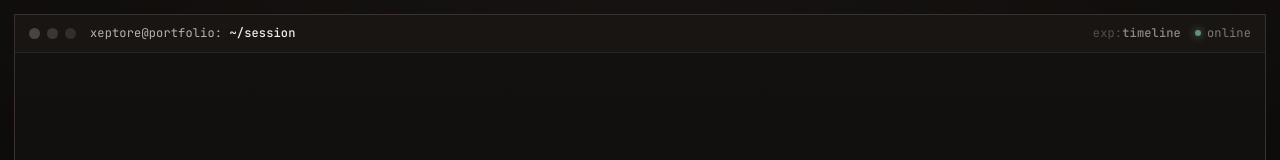
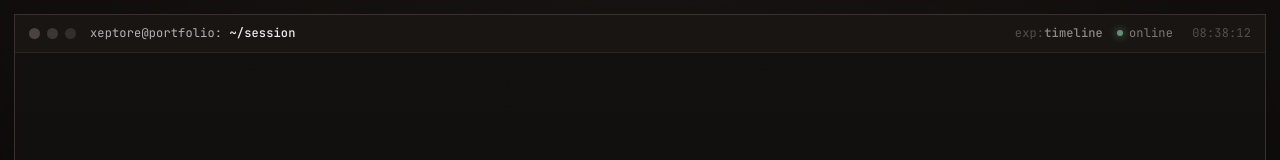
Before and after one commit to zahramirkazemi/xeptore-portfolio, a React (Vite) app: page / in a window 1280 px wide. Shown: the top 160 px of the page. Built offline with nearby package versions, Linux system fonts and the light colour scheme.

Commit message:
feat: add clock to tool-bar

```diff
--- /dev/null
+++ b/src/components/Clock.tsx
@@ -0,0 +1,14 @@
+import { useState, useEffect } from 'react'
+
+export default function Clock() {
+  const [time, setTime] = useState('')
+
+  useEffect(() => {
+    const updateTime = () => setTime(new Date().toLocaleTimeString('en-GB', { hour12: false }))
+    updateTime()
+    const id = setInterval(updateTime, 1000)
+    return () => clearInterval(id)
+  }, [])
+
+  return <span>{time}</span>
+}
--- a/src/components/Terminal.tsx
+++ b/src/components/Terminal.tsx
@@ -1,4 +1,5 @@
 import { CV } from '../core/data.ts'
+import Clock from './Clock.tsx'
 
 export default function Terminal() {
   return (
@@ -27,6 +28,9 @@ export default function Terminal() {
           <span className="tb-live" aria-label="Status: online">
             online
           </span>
+          <span className="tb-stat" style={{ minWidth: 64, textAlign: 'right' }}>
+            <Clock />
+          </span>
         </div>
       </div>
     </div>
```
